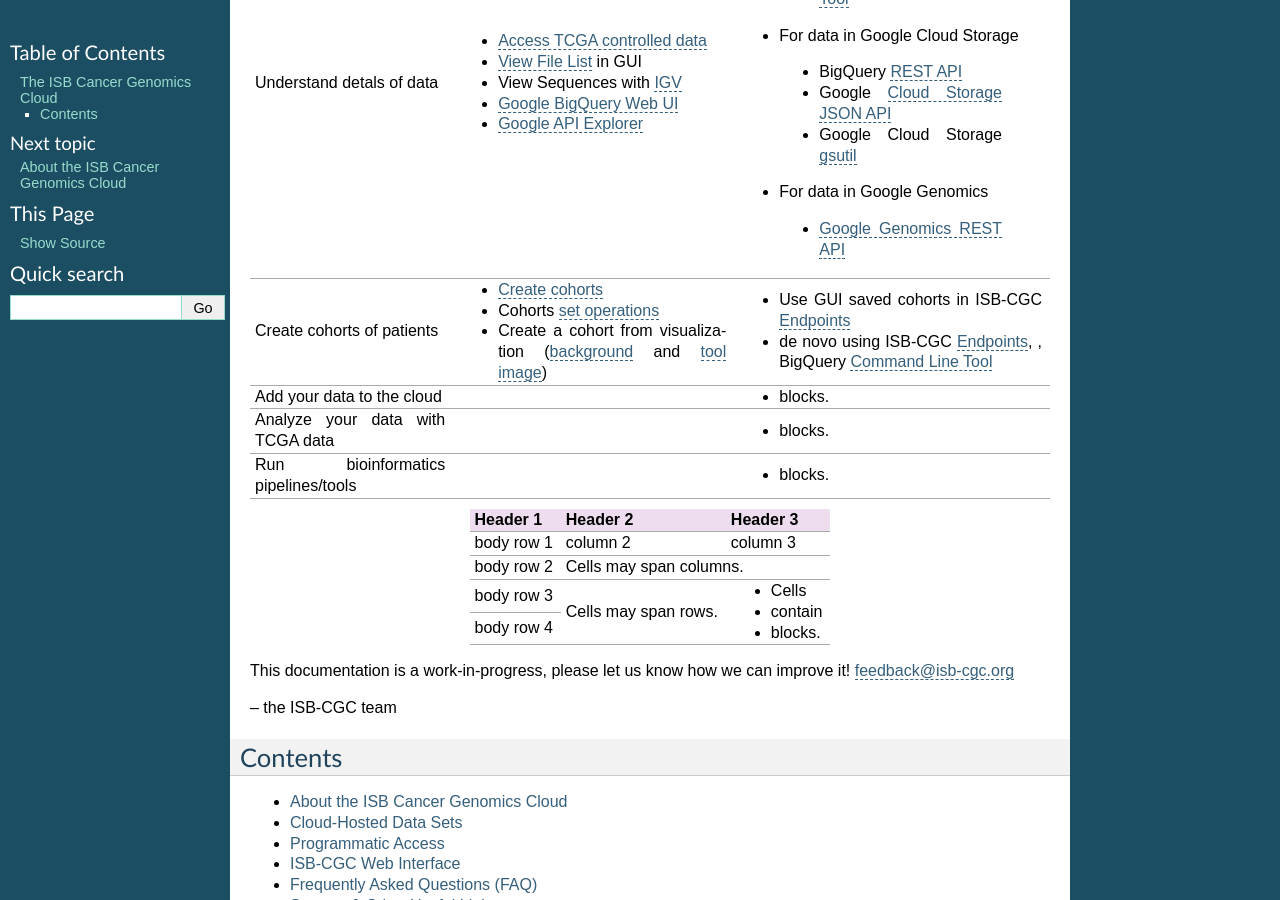
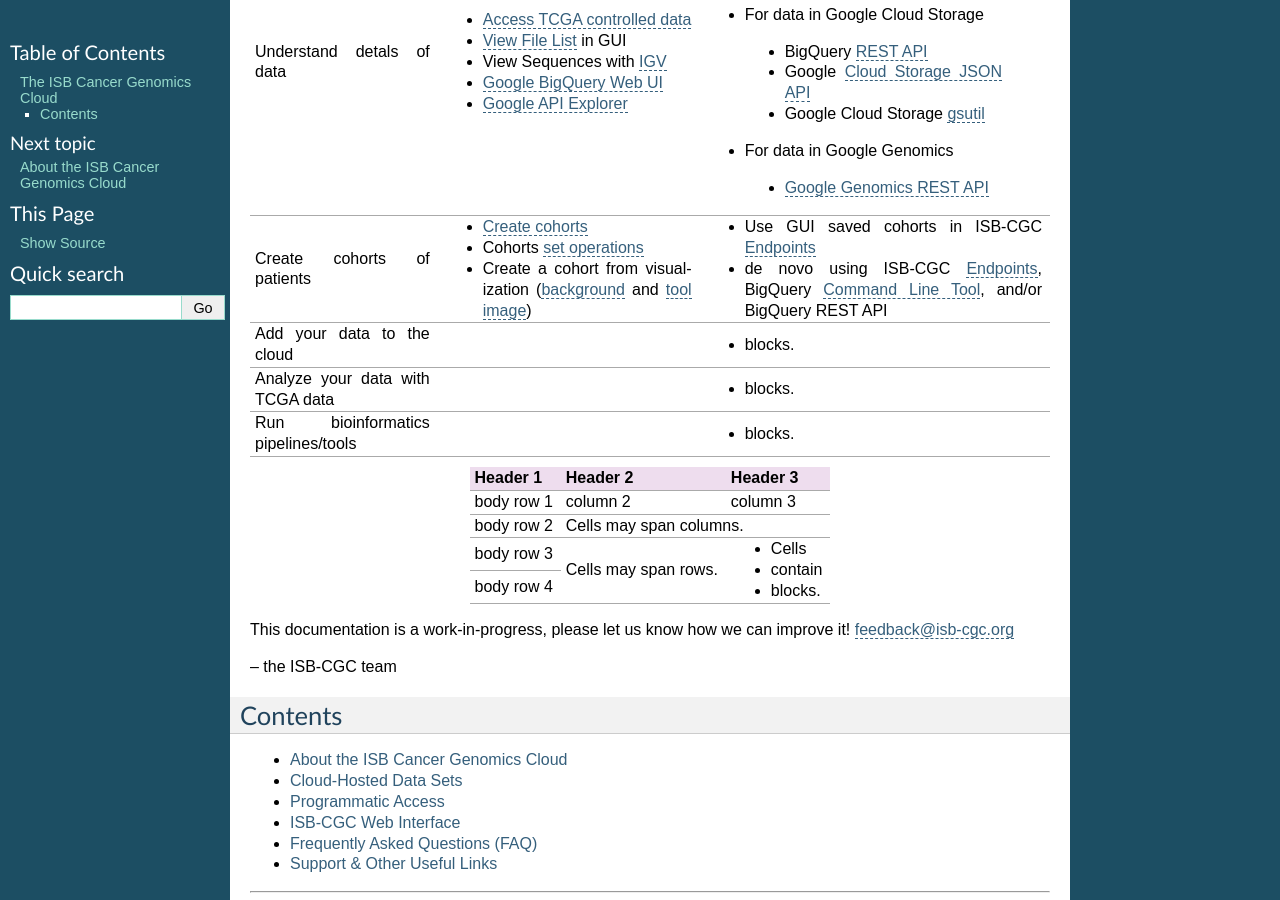
Before and after one commit to isb-cgc/readthedocs, a Sphinx documentation site: the page built from docs/source/index.rst, in a window 1280 px wide and 900 px high, scrolled down 1079 px. Built offline with Sphinx 7.4.7, drawn with Linux system fonts in a browser that asks for light colours.

Commit message:
Update index.rst

```diff
--- a/docs/source/index.rst
+++ b/docs/source/index.rst
@@ -48,7 +48,7 @@
 |                                   |                                                                                                                                                                                              | - `Google Genomics REST API <https://cloud.google.com/genomics/reference/rest/>`_                                                                                                                                   |
 +-----------------------------------+----------------------------------------------------------------------------------------------------------------------------------------------------------------------------------------------+---------------------------------------------------------------------------------------------------------------------------------------------------------------------------------------------------------------------+
 |Create cohorts of patients         |- `Create cohorts </webapp/Saved-Cohorts.html>`_                                                                                                                                              |- Use GUI saved cohorts in ISB-CGC `Endpoints </progapi/Programmatic-API.html>`_                                                                                                                                     |
-|                                   |- Cohorts `set operations <search.html?q=set+operations&check_keywords=yes&area=default>`_                                                                                                    |- de novo using ISB-CGC `Endpoints </progapi/Programmatic-API.html>`_, , BigQuery `Command Line Tool <https://cloud.google.com/bigquery/bq-command-line-tool-quickstart>`_                                           |
+|                                   |- Cohorts `set operations <search.html?q=set+operations&check_keywords=yes&area=default>`_                                                                                                    |- de novo using ISB-CGC `Endpoints </progapi/Programmatic-API.html>`_, BigQuery `Command Line Tool <https://cloud.google.com/bigquery/bq-command-line-tool-quickstart>`_, and/or BigQuery REST API                   |
 |                                   |- Create a cohort from visualization (`background </search.html?q=Creating+a+Cohort+from+a+Visualization&check_keywords=yes&area=default>`_ and `tool image </search.html?q=Selection+Icon>`_)|                                                                                                                                                                                                                     |
 +-----------------------------------+----------------------------------------------------------------------------------------------------------------------------------------------------------------------------------------------+---------------------------------------------------------------------------------------------------------------------------------------------------------------------------------------------------------------------+
 |Add your data to the cloud         |                                                                                                                                                                                              |- blocks.                                                                                                                                                                                                            |
```
